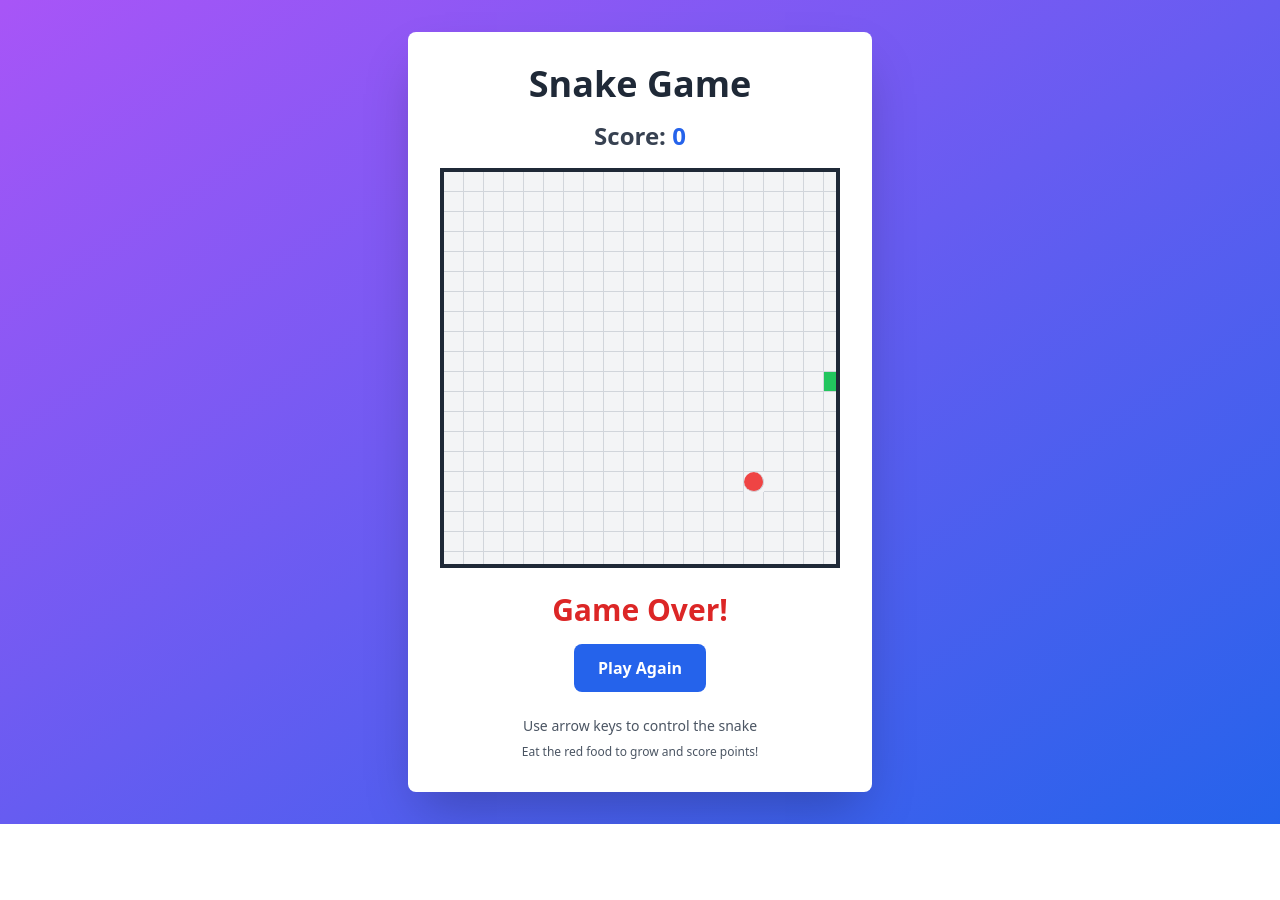
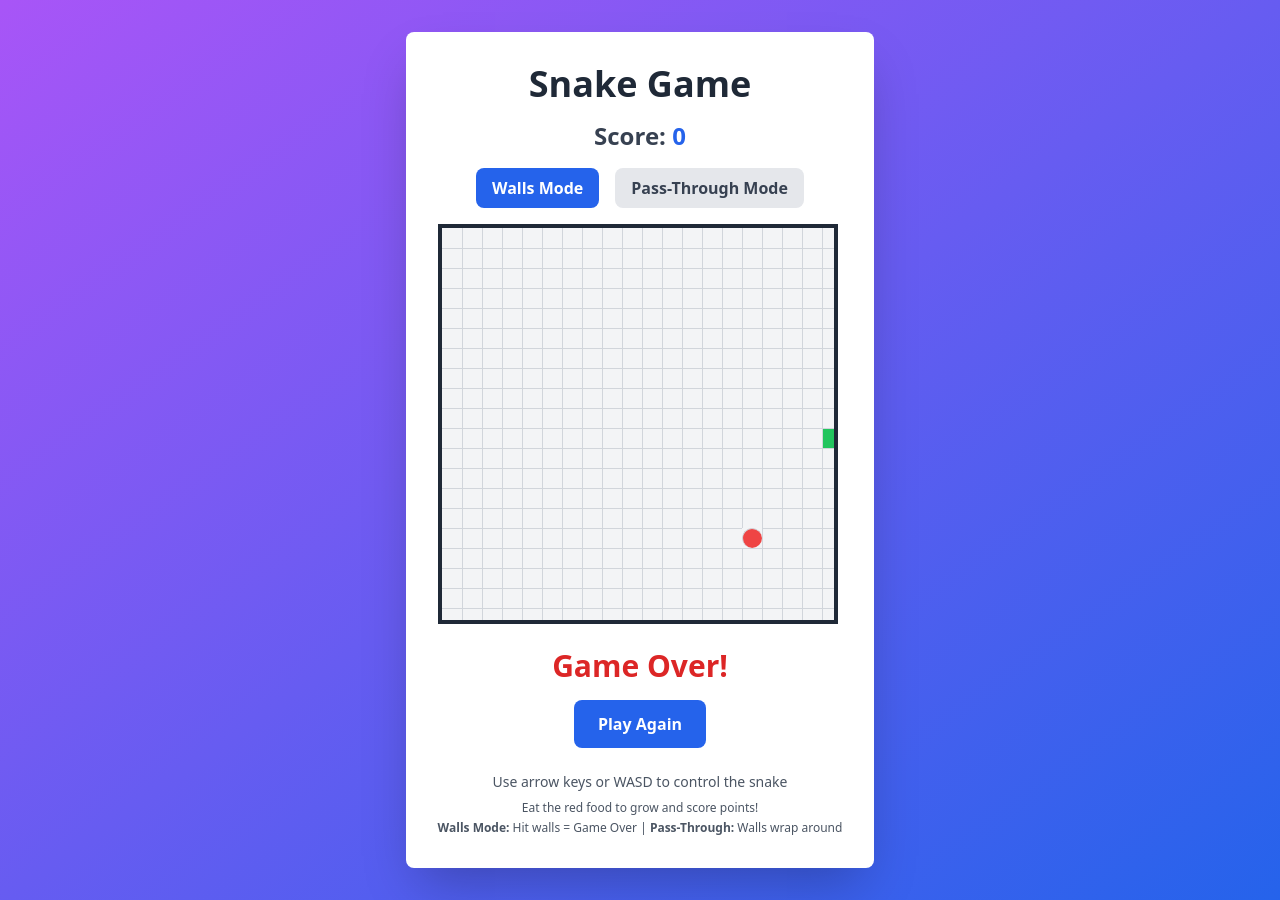
Before and after one commit to ccalobeto/ai-dev-tools-zoomcamp, a Svelte app in the folder snake-game/: page / in a window 1280 px wide. Before the commit the page ends 824 px from the top, so only its background shows below. Built offline with nearby package versions, Linux system fonts and the light colour scheme.

Commit message:
feat: implement game modes with wall collision and pass-through options

```diff
--- a/snake-game/src/App.svelte
+++ b/snake-game/src/App.svelte
@@ -14,6 +14,7 @@
   let food = $state({ x: 15, y: 15 });
   let gameOver = $state(false);
   let score = $state(0);
+  let gameMode = $state("walls"); // 'walls' or 'pass-through'
   let gameInterval = null;
 
   // Generate random food position
@@ -47,12 +48,14 @@
     if (gameOver) return;
 
     const head = snake[0];
-    const newHead = {
+    let newHead = {
       x: head.x + direction.x,
       y: head.y + direction.y,
     };
 
-    // Check wall collision
+    // Handle wall collision based on game mode
+    if (gameMode === "walls") {
+      // Walls mode: game over on collision
       if (
         newHead.x < 0 ||
         newHead.x >= GRID_SIZE ||
@@ -62,6 +65,13 @@
         gameOver = true;
         clearInterval(gameInterval);
         return;
+      }
+    } else {
+      // Pass-through mode: wrap around
+      if (newHead.x < 0) newHead.x = GRID_SIZE - 1;
+      if (newHead.x >= GRID_SIZE) newHead.x = 0;
+      if (newHead.y < 0) newHead.y = GRID_SIZE - 1;
+      if (newHead.y >= GRID_SIZE) newHead.y = 0;
     }
 
     // Check self collision
@@ -93,15 +103,23 @@
 
     switch (event.key) {
       case "ArrowUp":
+      case "w":
+      case "W":
         if (direction.y === 0) direction = { x: 0, y: -1 };
         break;
       case "ArrowDown":
+      case "s":
+      case "S":
         if (direction.y === 0) direction = { x: 0, y: 1 };
         break;
       case "ArrowLeft":
+      case "a":
+      case "A":
         if (direction.x === 0) direction = { x: -1, y: 0 };
         break;
       case "ArrowRight":
+      case "d":
+      case "D":
         if (direction.x === 0) direction = { x: 1, y: 0 };
         break;
     }
@@ -143,6 +161,35 @@
       </p>
     </div>
 
+    <div class="mb-4 flex justify-center gap-4">
+      <button
+        onclick={() => {
+          gameMode = "walls";
+          resetGame();
+        }}
+        class="px-4 py-2 rounded-lg font-semibold transition-colors duration-200"
+        class:bg-blue-600={gameMode === "walls"}
+        class:text-white={gameMode === "walls"}
+        class:bg-gray-200={gameMode !== "walls"}
+        class:text-gray-700={gameMode !== "walls"}
+      >
+        Walls Mode
+      </button>
+      <button
+        onclick={() => {
+          gameMode = "pass-through";
+          resetGame();
+        }}
+        class="px-4 py-2 rounded-lg font-semibold transition-colors duration-200"
+        class:bg-blue-600={gameMode === "pass-through"}
+        class:text-white={gameMode === "pass-through"}
+        class:bg-gray-200={gameMode !== "pass-through"}
+        class:text-gray-700={gameMode !== "pass-through"}
+      >
+        Pass-Through Mode
+      </button>
+    </div>
+
     <div
       class="border-4 border-gray-800 bg-gray-100 relative overflow-hidden"
       style="width: {GRID_SIZE * CELL_SIZE}px; height: {GRID_SIZE *
@@ -157,8 +204,8 @@
               top: {y * CELL_SIZE}px;
               width: {CELL_SIZE}px;
               height: {CELL_SIZE}px;
-              border-right: 1px solid #d1d5db;
-              border-bottom: 1px solid #d1d5db;
+              {x > 0 ? 'border-left: 1px solid #d1d5db;' : ''}
+              {y > 0 ? 'border-top: 1px solid #d1d5db;' : ''}
             "
             class:bg-green-500={isSnake(x, y)}
             class:bg-red-500={isFood(x, y)}
@@ -181,8 +228,12 @@
     {/if}
 
     <div class="mt-6 text-center text-gray-600">
-      <p class="text-sm">Use arrow keys to control the snake</p>
+      <p class="text-sm">Use arrow keys or WASD to control the snake</p>
       <p class="text-xs mt-2">Eat the red food to grow and score points!</p>
+      <p class="text-xs mt-1">
+        <span class="font-semibold">Walls Mode:</span> Hit walls = Game Over |
+        <span class="font-semibold">Pass-Through:</span> Walls wrap around
+      </p>
     </div>
   </div>
 </div>
```
Lines whose indentation alone changed are shown as unchanged.
